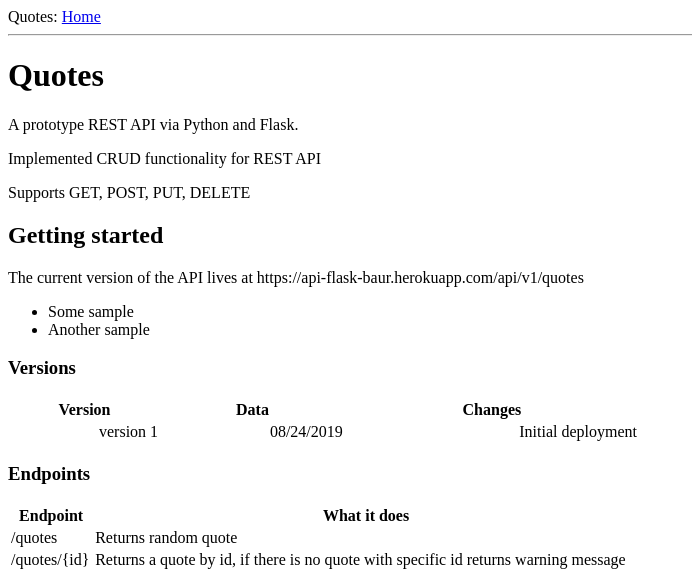
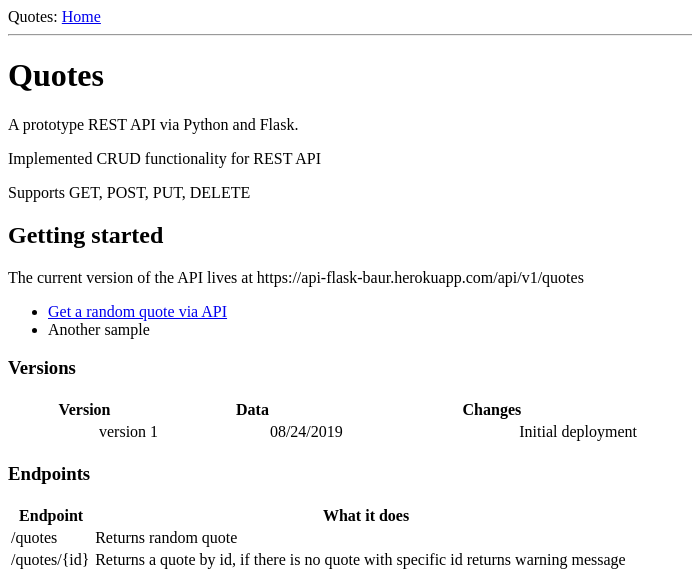
Before and after one commit to BurhanH/api-app-3, a Flask app: page / in a window 1280 px wide. Shown: the top 571 px of the page, without its empty margins (0-692 px from the left). Run offline with Flask 2, Linux system fonts and the light colour scheme.

Commit message:
Update index.html

```diff
--- a/app/templates/index.html
+++ b/app/templates/index.html
@@ -9,7 +9,7 @@
     <h2>Getting started</h2>
     <p>The current version of the API lives at https://api-flask-baur.herokuapp.com/api/v1/quotes
         <ul>
-            <li>Some sample</li>
+            <li><a href="{{ url_for('/api/v1/quotes') }}">Get a random quote via API</a></li>
             <li>Another sample</li>
         </ul>
     </p>
```
